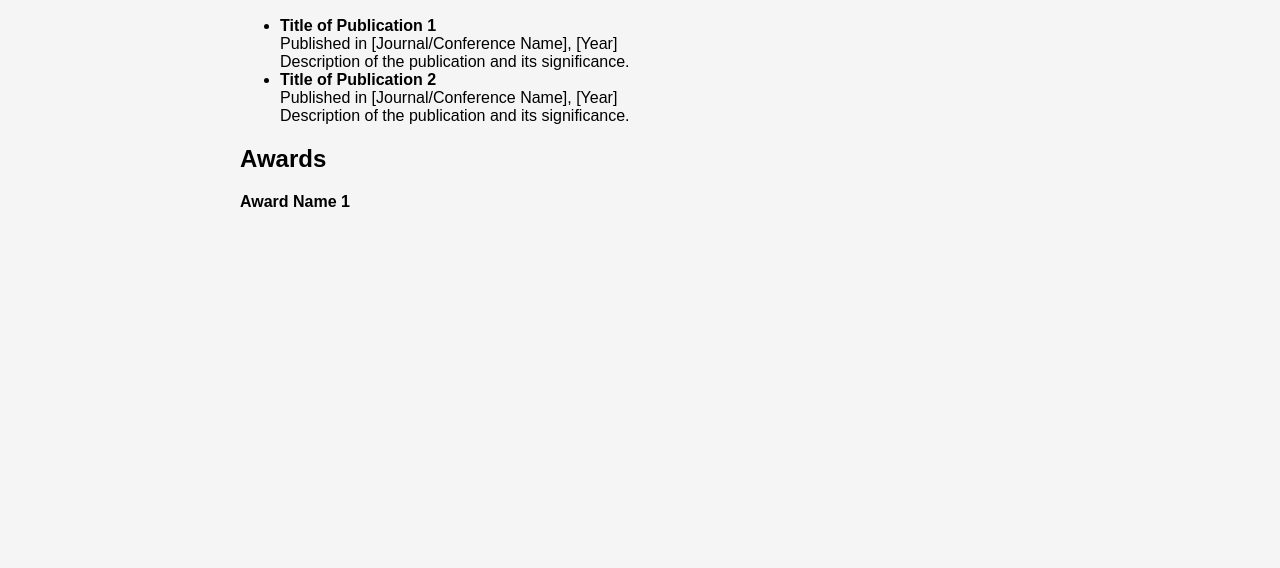
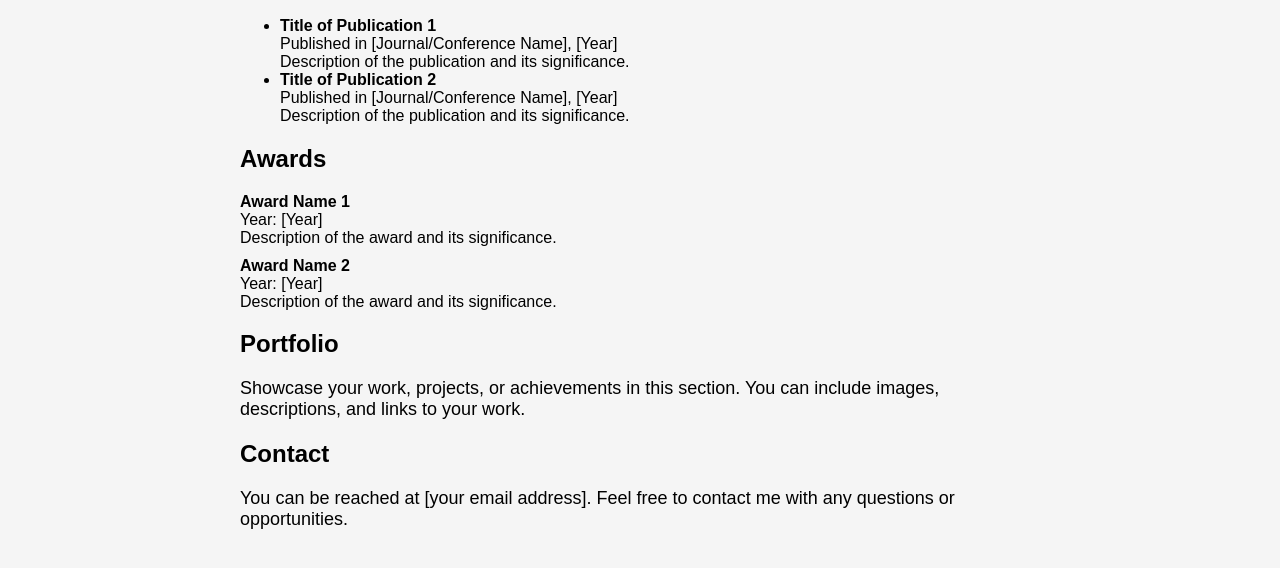
Before and after one commit to HJiang437/HJiang437.github.io, a plain HTML site: page index.html in a window 1280 px wide. Shown: the part 436-1004 px from the top of the page. Before the commit the page ends 800 px from the top, so only its background shows below. Drawn offline with Linux system fonts and the light colour scheme.

Commit message:
Update index.html

```diff
--- a/index.html
+++ b/index.html
@@ -85,4 +85,27 @@
         <h2>Awards</h2>
         <div class="awards">
             <div class="award-item">
-                <strong>Award Name 1
+                <strong>Award Name 1</strong><br>
+                Year: [Year]<br>
+                Description of the award and its significance.
+            </div>
+            <div class="award-item">
+                <strong>Award Name 2</strong><br>
+                Year: [Year]<br>
+                Description of the award and its significance.
+            </div>
+            <!-- Add more award items as needed -->
+        </div>
+
+        <h2>Portfolio</h2>
+        <p>
+            Showcase your work, projects, or achievements in this section. You can include images, descriptions, and links to your work.
+        </p>
+
+        <h2>Contact</h2>
+        <p>
+            You can be reached at [your email address]. Feel free to contact me with any questions or opportunities.
+        </p>
+    </div>
+</body>
+</html>
```
